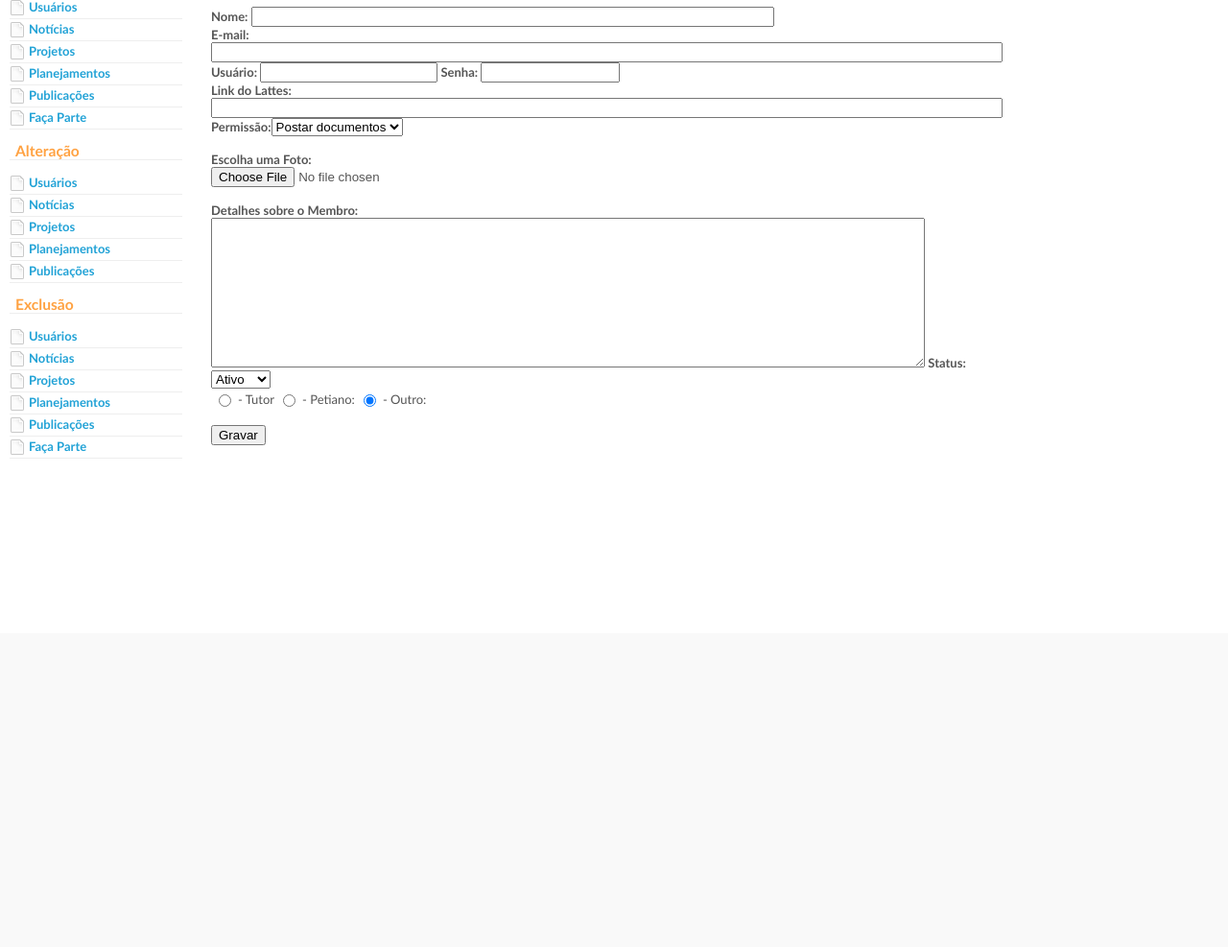
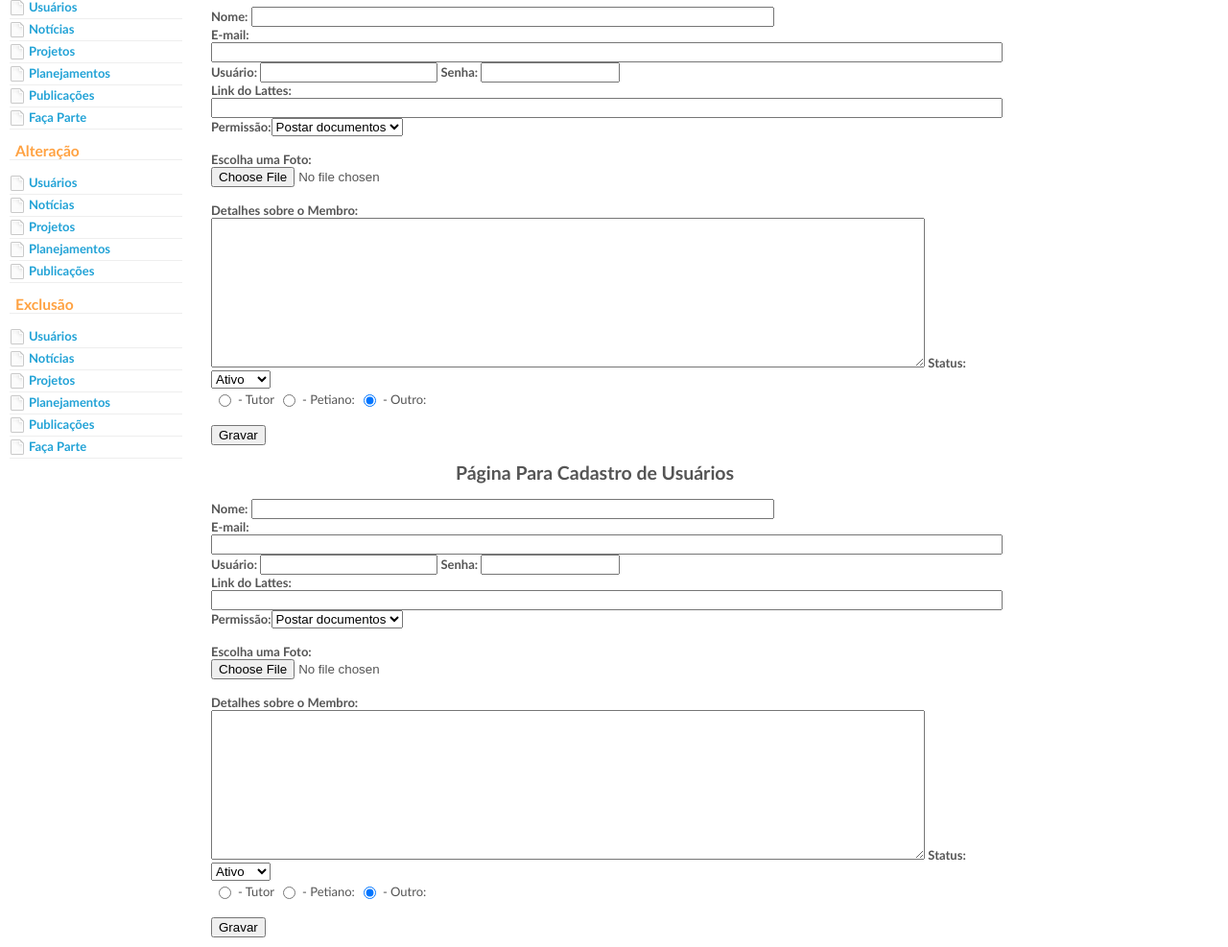
Before and after one commit to rebeccafalves/pet-ufms, a PHP site: page /PagPETSistemas/administrativo/index.php?cod=cadastrarUsuarios in a window 1280 px wide. Shown: the part 140-1127 px from the top of the page at 96% size. Before the commit the page ends 614 px from the top, so only its background shows below. Run offline with PHP 8.4, Linux system fonts and the light colour scheme; data that the repository does not hold is empty.

Commit message:
modified:   PagPETSistemas/administrativo/cadastrarUsuarios.php

```diff
--- a/PagPETSistemas/administrativo/cadastrarUsuarios.php
+++ b/PagPETSistemas/administrativo/cadastrarUsuarios.php
@@ -1,3 +1,119 @@
+<script type="text/javascript" src="../includes/jQuery/jquery.js"> </script>
+<script type="text/javascript" src="../includes/jQuery/jquery.mask.js"> </script>
+
+<!-- O Script abaixo é usado para esconder e mostrar o div referente ao conteúdo que será mostrado.
+A medida que o valor do componente 'radio' da tela é alterado um dos conteúdos é exibido -->
+<script type="text/javascript" >
+    $(document).ready(function() {
+        $("#petiano").click(function() {
+            $("#div_tutor").hide("fast");
+            $("#div_petiano").show("fast");
+        });
+    });
+    $(document).ready(function() {
+        $("#tutor").click(function() {
+            $("#div_tutor").show("fast");
+            $("#div_petiano").hide("fast");
+        });
+    });
+    $(document).ready(function() {
+        $("#outro").click(function() {
+            $("#div_tutor").hide("fast");
+            $("#div_petiano").hide("fast");
+        });
+    });
+</script>
+
+<!-- $_GET{"in"} é usado para obter o retorno da transacao de inclusao no banco, cada codigo pode representar um erro diferente.
+A partir do erro recebido, uma mensagem é fornecida -->
+<?php
+
+$in = $_GET{"in"};
+
+if ($in == 1)
+    echo "<script type='text/javascript'> alert('Usuário Cadastrado com sucesso!')</script>";
+else if ($in == 2)
+    echo "<script type='text/javascript'> alert('Usuário não Cadastrado!')</script>";
+else if ($in == 3)
+    echo "<script type='text/javascript'> alert('Dados Inválidos, usuário não cadastrado!')</script>";
+?>
+
+<!-- O Script abaixo é usado para mascarar componentes do tipo data, forcando a utilizacao de mascara -->
+<script type="text/javascript">
+    $(document).ready(function(){
+        $("#data_ini_petiano").focus(function(){
+            $("#data_ini_petiano").mask("99/99/9999");
+        });
+    });
+
+    $(document).ready(function(){
+        $("#data_ini_tutor").focus(function(){
+            $("#data_ini_tutor").mask("99/99/9999");
+        });
+    });
+
+    $(document).ready(function(){
+        $("#data_nasc").focus(function(){
+            $("#data_nasc").mask("99/99/9999");
+        });
+    });
+
+</script>
+
+<h2 align="center">Página Para Cadastro de Usuários</h2>
+<div id="cadastroUsuarios">
+    <form id ="form" name="input" action="funcoes/incluirUsuario.php" method="post" enctype="multipart/form-data">
+        <b>Nome: </b><input size="65px" type="text" name="nome" /><br/>
+        <b>E-mail: </b><input size="100px" type="text" name="email" /><br/>
+        <b>Usuário: </b><input size="20px" type="text" name="nome_usuario" /> <b>Senha:   </b><input size="15px" type="password" name="senha" /><br/>
+        <b >Link do Lattes:</b><input size="100px" type="text" name ="lattes" /><br/>
+        <b>Permissão:</b><select name="permissao">
+            <option value="1">Postar documentos</option>
+            <option value="2">Editar</option>
+            <option value="3">Admin</option>
+        </select><br/><br/>
+        <b>Escolha uma Foto:</b><br/>
+        <input type="file" id="file" name="file" /><br/><br/>
+        <b>Detalhes sobre o Membro: </b><br/><textarea rows="10" cols="90" name="descricao"></textarea>
+        <b>Status: </b><select name="status">
+            <option value="A">Ativo</option>
+            <option value="I">Inativo</option>
+        </select>
+
+        <table>
+            <tr>
+                <td><input id ="tutor" name="radioButton" type="radio" value="tutor" /></td>
+                <td>- Tutor</td>
+                <td><input id ="petiano"  name="radioButton" type="radio" value="petiano"/></td>
+                <td>- Petiano:</td>
+                <td><input id ="outro" name="radioButton" type="radio" value="outro" checked="yes" /></td>
+                <td>- Outro:</td>
+            </tr>
+        </table>
+
+        <!-- Tutor -->
+        <div id="div_tutor" hidden="hidden">
+            <b>Data de Início: </b><input id="data_ini_tutor" maxlength="10" size="8px" type="text" name="data_ini_tutor"/><br/>
+        </div>
+
+        <!-- PETIANO -->
+        <div id="div_petiano" hidden="hidden">
+            <b >Data de Nascimento: </b><input id="data_nasc" maxlength="10" size="8px" type="text" name="data_nasc"/><br/>
+            <b >RGA:  </b><input size="12px" type="text" name="rga" /><br/>
+            <b >CPF:  </b><input size="11px" type="text"  name ="cpf"/><br/>
+            <b >RG:  </b><input size="20px" type="text" name="rg"/><br/>
+            <b >Orgão Emissor:  </b><input size="15px" type="text" name="org_exp" /><br/>
+            <b >Telefone:  </b><input size="15px" type="text" name="telefone"/><br/>
+            <b >Endereço:  </b><textarea rows="5" cols="90" name="endereco"></textarea><br/>
+            <b >Mãe:  </b><input size="50px" type="text" name="mae" /><br/>
+            <b >Pai:  </b><input size="50px" type="text" name="pai" /><br/>
+            <b >Data de Início: </b><input id="data_ini_petiano" maxlength="10" size="8px" type="text" name="data_ini_petiano"/><br/>
+        </div><br/>
+        <input type="submit" value="Gravar"/>
+
+    </form>
+</div>
+
 <script type="text/javascript" src="../includes/jQuery/jquery.js"> </script>
 <script type="text/javascript" src="../includes/jQuery/jquery.mask.js"> </script>
 
```
